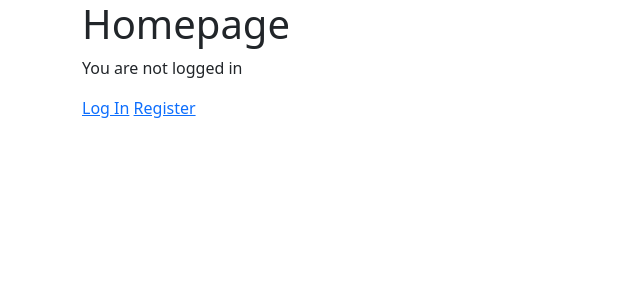
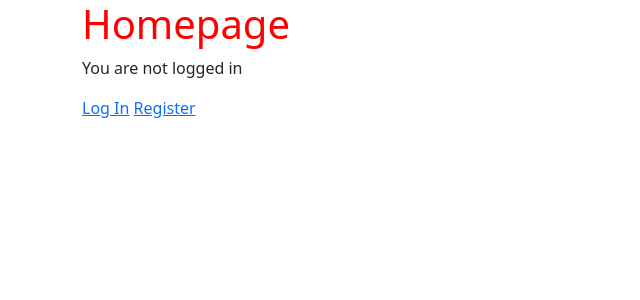
Before and after one commit to alex-njuguna/django-pro, a Django app: template code/books/templates/home.html in a window 1280 px wide. Shown: the top 300 px of the page, without its empty margins (0-640 px from the left). Run offline with Django 5.2, Linux system fonts and the light colour scheme; the template is opened without the code that fills it, so the values that code supplies are empty.

Commit message:
static pages setup

```diff
--- /dev/null
+++ b/code/books/static/css/base.css
@@ -0,0 +1,3 @@
+h1 {
+    color: red;
+}
--- a/code/books/templates/base.html
+++ b/code/books/templates/base.html
@@ -1,8 +1,11 @@
+{% load static %}
 <!DOCTYPE html>
 <html>
 <head>
     <meta charset="utf-8">
     <link href="https://cdn.jsdelivr.net/npm/bootstrap@5.3.3/dist/css/bootstrap.min.css" rel="stylesheet" integrity="sha384-QWTKZyjpPEjISv5WaRU9OFeRpok6YctnYmDr5pNlyT2bRjXh0JMhjY6hW+ALEwIH" crossorigin="anonymous">
+    <link rel="stylesheet" href="{% static 'css/base.css' %}">
+
     <title>{% if title %}{{ title }}{% else %}Bookstore{% endif %}</title>
 </head>
 <body>
```
